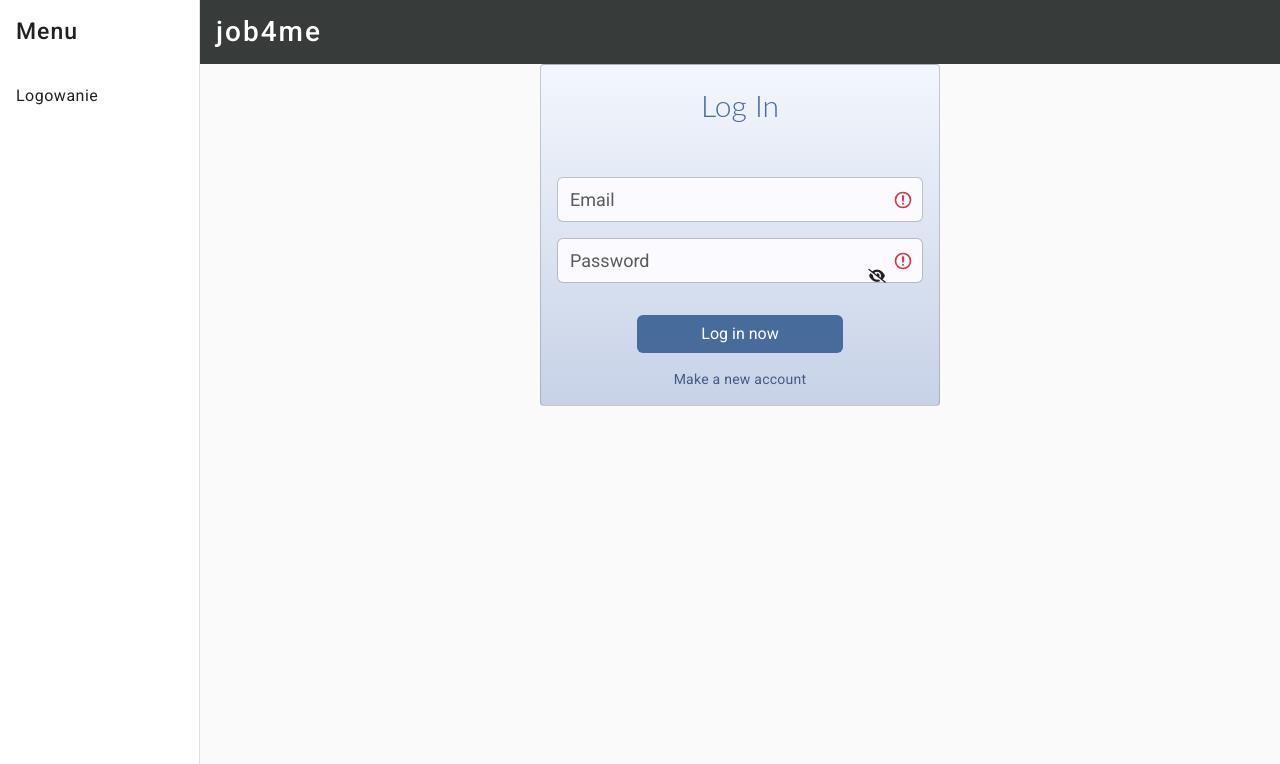
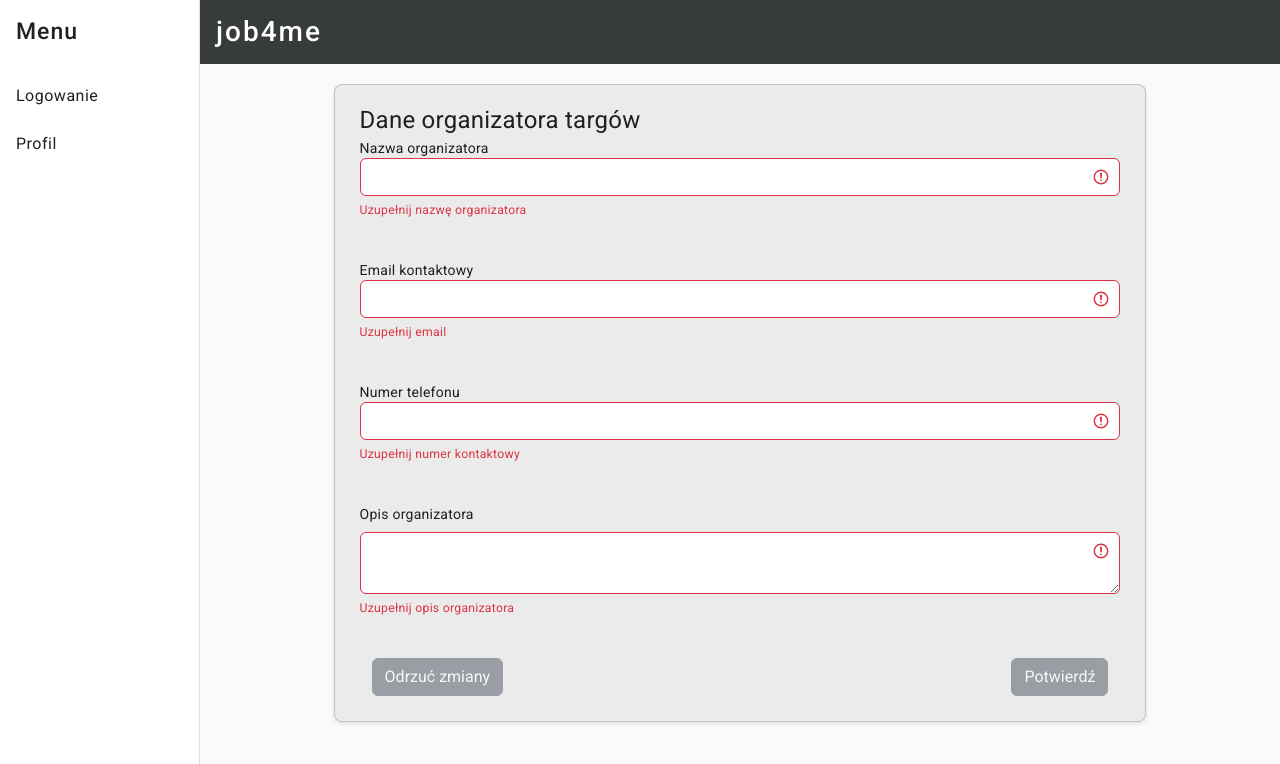
Before and after one commit to IzabelaRosinska/job4me-frontend, an Angular app: page /organizer/edit-info in a window 1280 px wide. Before the commit this address led to /login. Shown: the top 764 px of the page. Built offline with nearby package versions, Linux system fonts and the light colour scheme; no server answers.

Commit message:
MIWM-317: Add organizer edit form

```diff
--- a/src/app/app-nav/app-nav.component.html
+++ b/src/app/app-nav/app-nav.component.html
@@ -6,8 +6,7 @@
     <mat-toolbar>Menu</mat-toolbar>
     <mat-nav-list>
       <a mat-list-item routerLink="login">Logowanie</a>
-      <a mat-list-item *ngIf="localStorage.getItem('role') == 'employee'" routerLink="employee/account">Profil</a>
-      <a mat-list-item *ngIf="localStorage.getItem('role') == 'employer'" routerLink="employer/account">Profil pracodawcy</a>
+      <a mat-list-item routerLink="{{localStorage.getItem('role')}}/account">Profil</a>
     </mat-nav-list>
   </mat-sidenav>
   <mat-sidenav-content>
--- a/src/app/organizer/organizer-account/organizer-account.component.html
+++ b/src/app/organizer/organizer-account/organizer-account.component.html
@@ -35,7 +35,7 @@
             <div class="row align-items-center">
 
                 <div class="col-sm-12">
-                    <button class="btn btn-primary w-100 form-button-action" routerLink="/organizer/editInfo">Edytuj informacje
+                    <button class="btn btn-primary w-100 form-button-action" routerLink="/organizer/edit-info">Edytuj informacje
                     </button>
                 </div>
 
--- /dev/null
+++ b/src/app/organizer/organizer-account/organizer-info-form/organizer-info-form.component.html
@@ -0,0 +1,66 @@
+<div class="container align-content-left text-left main">
+
+
+  <div class="fieldset-outer">
+    <fieldset class="common-inputs-fieldset">
+      <form>
+        <legend>Dane organizatora targów</legend>
+        <label for="name">Nazwa organizatora</label>
+        <input type="text" #name id="name" name="name"
+               class="form-control {{name.checkValidity()? 'is-valid':'is-invalid' }}" [minLength]="1"
+               [maxLength]="100" (change)="name.checkValidity()"
+               [(ngModel)]="organizerAccount.name" required>
+        <div *ngIf="!name.checkValidity()" class="invalid-feedback">Uzupełnij nazwę organizatora</div>
+        <br><br>
+
+        <label for="mail">Email kontaktowy</label>
+        <input type="email" id="mail" #email name="mail"
+               class="form-control {{email.checkValidity() ? 'is-valid':'is-invalid' }}" [minLength]="1"
+               [maxLength]="100" (change)="email.checkValidity()" [(ngModel)]="organizerAccount.email" required>
+        <div class="invalid-feedback" *ngIf="!email.checkValidity()"
+             (change)="email.checkValidity()">{{email.value.length > 0 ? 'Email niepoprawny' : 'Uzupełnij email'}}</div>
+        <br><br>
+
+        <label for="phone-number">Numer telefonu</label>
+        <input type="text" id="phone-number" #telephone name="phone-number"
+               class="form-control {{telephone.checkValidity() ? 'is-valid':'is-invalid' }}" [minlength]="9"
+               [maxLength]="20" (change)="telephone.checkValidity()" [(ngModel)]="organizerAccount.telephone"
+               required>
+        <div class="invalid-feedback" *ngIf="!telephone.checkValidity()"
+             (change)="telephone.checkValidity()">{{telephone.value.length >= 9 ? 'Telefon niepoprawny' : 'Uzupełnij numer kontaktowy'}}</div>
+        <br><br>
+
+
+        <label for="description" class="form-label">Opis organizatora</label>
+        <textarea type="text" id="description" #description name="description"
+                  class="form-control aboutMe {{description.checkValidity() ? 'is-valid':'is-invalid' }}"
+                  [minlength]="1" [maxLength]="1000" (change)="description.checkValidity()"
+                  [(ngModel)]="organizerAccount.description" required></textarea>
+        <div class="invalid-feedback" *ngIf="!description.checkValidity()"
+             (change)="description.checkValidity()">{{description.value.length > 0 ? '' : 'Uzupełnij opis organizatora'}}</div>
+        <br><br>
+
+        <div class="container">
+          <div class="row">
+
+            <div class="col ">
+              <button class="btn btn-secondary" (click)="openDeclineDialog()"
+                      [disabled]="!name.checkValidity()  || !email.checkValidity() || !telephone.checkValidity() ">
+                Odrzuć zmiany
+              </button>
+            </div>
+
+            <div class="col w-100 text-end">
+              <button class="btn btn-secondary" (click)="openConfirmDialog()" type="submit"
+                      [disabled]="!name.checkValidity() || !email.checkValidity() || !telephone.checkValidity() || !description.checkValidity()">
+                Potwierdź
+              </button>
+            </div>
+
+          </div>
+        </div>
+      </form>
+    </fieldset>
+  </div>
+
+</div>
--- /dev/null
+++ b/src/app/organizer/organizer-account/organizer-info-form/organizer-info-form.component.ts
@@ -0,0 +1,95 @@
+import {Component, OnInit} from '@angular/core';
+import {
+  SimpleTrueFalsePopUpComponent
+} from "../../../utilities/pop-up/simple-true-false-pop-up/simple-true-false-pop-up.component";
+import {catchError} from "rxjs";
+import {OrganizerAccount} from "../../../types";
+import {ActivatedRoute, ParamMap, Router} from "@angular/router";
+import {MatDialog} from "@angular/material/dialog";
+import {OrganizerService} from "../../service/organizer.service";
+
+@Component({
+  selector: 'app-organizer-info-form',
+  templateUrl: './organizer-info-form.component.html',
+  styleUrls: ['./organizer-info-form.component.scss']
+})
+export class OrganizerInfoFormComponent  implements OnInit{
+  selectedFile: File | null = null;
+  imageData: string | null = null;
+  MAX_FILE_SIZE = 10000;
+
+
+  constructor(public dialog: MatDialog,
+              private router: Router,
+              private serviceOrganizer: OrganizerService,
+              private route: ActivatedRoute
+  ) {
+  }
+
+  ngOnInit(): void {
+    this.route.paramMap.subscribe((params: ParamMap) => {
+      this.serviceOrganizer.getOrganizer().subscribe((response) => {
+        this.organizerAccount.id = response.id;
+        this.organizerAccount.name = response.name;
+        this.organizerAccount.email = response.email;
+        this.organizerAccount.telephone = response.telephone;
+        this.organizerAccount.description = response.description;
+      });
+    });
+  }
+
+  organizerAccount: OrganizerAccount = {
+    id: 0,
+    name: "",
+    email: "",
+    telephone: "",
+    description: "",
+  }
+
+
+
+  openConfirmDialog(): void {
+    const dialogRef = this.dialog.open(SimpleTrueFalsePopUpComponent, {
+      data:
+        {
+          title: "Potwierdzenie",
+          mainMessage: "Czy chcesz potwierdzić operacje?",
+          confirmMessage: "Tak",
+          declineMessage: "Nie"
+        }
+    });
+
+    dialogRef.afterClosed().subscribe(result => {
+
+      if (result) {
+        this.selectedFile = null;
+        this.serviceOrganizer.postOrganizer(this.organizerAccount).pipe(
+          catchError((err) => {
+            return [];
+          })
+        ).subscribe((response) => {
+          this.router.navigate(['organizer/account']);
+        });
+      }
+    });
+  }
+
+  openDeclineDialog(): void {
+    const dialogRef = this.dialog.open(SimpleTrueFalsePopUpComponent, {
+      data:
+        {
+          title: "Odrzuć zmiany ",
+          mainMessage: "Czy chcesz odrzucić wprowadzone zmiany?",
+          confirmMessage: "Tak",
+          declineMessage: "Nie"
+        }
+    });
+
+    dialogRef.afterClosed().subscribe(result => {
+
+      if (result)
+        this.router.navigate(['organizer/account']);
+    });
+  }
+
+}
--- a/src/app/organizer/organizer-routing.module.ts
+++ b/src/app/organizer/organizer-routing.module.ts
@@ -1,10 +1,12 @@
 import { NgModule } from '@angular/core';
 import { RouterModule, Routes } from '@angular/router';
 import {OrganizerAccountComponent} from "./organizer-account/organizer-account.component";
+import {OrganizerInfoFormComponent} from "./organizer-account/organizer-info-form/organizer-info-form.component";
 
 const routes: Routes = [
   { path: 'organizer/account', component: OrganizerAccountComponent },
   { path: 'organizer',redirectTo: 'organizer/account', pathMatch: 'full' },
+  { path: 'organizer/edit-info', component: OrganizerInfoFormComponent }
 ];
 
 @NgModule({
--- /dev/null
+++ b/src/app/organizer/service/organizer.service.ts
@@ -0,0 +1,30 @@
+import { Injectable } from '@angular/core';
+import {HttpClient} from "@angular/common/http";
+import {OrganizerAccount} from "../../types";
+import {Observable} from "rxjs";
+import {ROUTES} from "../../../environments/environments";
+import {shareReplay} from "rxjs/operators";
+
+@Injectable({
+  providedIn: 'root'
+})
+export class OrganizerService {
+  constructor(private http: HttpClient) { }
+
+  postOrganizer(organizer: OrganizerAccount): Observable<any> {
+    const route =  ROUTES.BACKEND_ROUTE +'/organizer/account';
+    return this.http.request('post', route, {
+      body: organizer,
+      withCredentials: true,
+      responseType: 'text',
+      observe: 'response',
+    }).pipe(shareReplay(1));
+  }
+
+  getOrganizer(): Observable<OrganizerAccount> {
+    const route = ROUTES.BACKEND_ROUTE + '/organizer/account';
+    return this.http.get<OrganizerAccount>(route, {
+      withCredentials: true,
+    });
+  }
+}
```
Also changed, not shown: src/app/organizer/organizer.module.ts (+6 -2 lines), src/app/organizer/organizer-account/organizer-info-form/organizer-info-form.component.scss (added), 2 other files (tests, documents, lock files or other folders).
